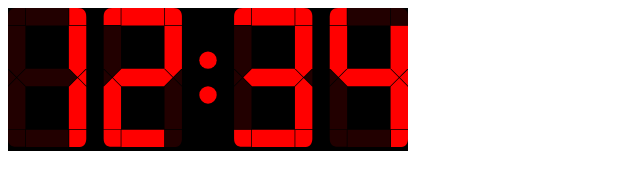
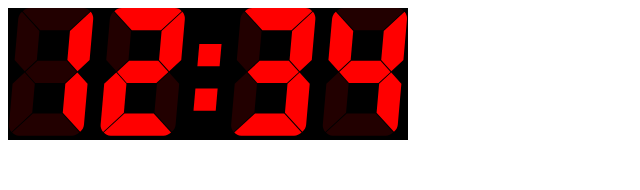
Before and after one commit to Atomek61/modulebar, a plain HTML site: page testa.html in a window 1280 px wide. Shown: the whole page, without its empty margins (0-640 px from the left). Drawn offline with Linux system fonts and the light colour scheme.

Commit message:
style "fat" added

```diff
--- a/modulebar.js
+++ b/modulebar.js
@@ -1,6 +1,6 @@
 //((((((((((((((((((((((((((((((((((((((((((((((((((()))))))))))))))))))))))))))))))))))))))))))))))))))
 //
-//  modulebar.js (c) 2023 Jan-Erich Schirrmacher, www.atomek.de
+//  modulebar.js v2.0 (c) 2023 Jan-Erich Schirrmacher, www.atomek.de
 //
 //  Displays led style ciphers with SVG.
 //
@@ -82,6 +82,14 @@ const MODDEFS_NORMAL = {
     " ": {moduleClass: "modSpace",      width: 4, segCount: 0, segs: {}},
 }
 
+// "fat" design
+const MODDEFS_FAT = {
+    "8": {moduleClass: "mod7Seg",       width: 27, segCount: 7, segs: MOD7_SEGS},
+    ".": {moduleClass: "modDot",        width: 8, segCount: 1, segs: {" ": "-", ".": "X"}},
+    ":": {moduleClass: "modDoubledot",  width: 8, segCount: 1, segs: {" ": "-", ":": "X"}},
+    " ": {moduleClass: "modSpace",      width: 16, segCount: 0, segs: {}},
+}
+
 // "modern" design
 const MODDEFS_MODERN = {
     "8": {moduleClass: "modm13Seg",      width: 9, segCount: 13, segs: MODM13_SEGS},
@@ -93,6 +101,7 @@ const MODDEFS_MODERN = {
 // Define a line for each module set (module set = design)
 let DESIGNDEFS = {
     "normal": {modDefs: MODDEFS_NORMAL, defs: SVG_NORMAL_DEFS, scale: 12, height: 16, space: 1, element: null},
+    "fat":    {modDefs: MODDEFS_FAT, defs: SVG_FAT_DEFS, scale: 4, height: 46, space: 3, element: null},
     "modern": {modDefs: MODDEFS_MODERN, defs: SVG_MODERN_DEFS, scale: 12, height: 16, space: 1, element: null},
 }
 
--- a/modules.js
+++ b/modules.js
@@ -1,8 +1,8 @@
 const SVG_NORMAL_DEFS =
-`<svg version="1.1" viewBox="0 0 156 216" xmlns="http://www.w3.org/2000/svg">
+`<svg version="1.1" viewBox="0 0 156 192" xmlns="http://www.w3.org/2000/svg">
 <defs>
     <path id="segA" d="m16 0c-4.1221 0-7.5433 1.7965-10.479 4.5215l19.479 19.479h58l19.479-19.479c-2.9352-2.725-6.4785-4.5215-10.479-4.5215z" />
-    <path id="segB" d="m103.48 5.5215-19.479 19.479v58l12 12 12-12v-67c0-3.8923-1.7965-7.5433-4.5215-10.479z" />
+    <path id="segB" d="m103.48 5.5215-19.479 19.479v58l12 12 12-12v-67c0-3.8923-1.7965-7.5433-4.5215-10.479z"  />
     <path id="segC" d="m96 97-12 12v58l19.396 19.396c2.7714-2.9944 4.6035-6.3295 4.6035-10.396v-67z" />
     <path id="segD" d="m25 168-19.479 19.479c2.9352 2.725 5.8967 4.5215 10.479 4.5215h76c4 0 7.4766-1.8589 10.4-4.5996l-19.4-19.4z" />
     <path id="segE" d="m12 97-12 12v67c0 3.7774 1.7965 7.5433 4.5215 10.479l19.479-19.479v-58z" />
@@ -29,6 +29,43 @@ const SVG_NORMAL_DEFS =
     </g>
     <g class="modDoubledot">
         <use href="#segDoubledot" />
+    </g>
+    <g class="modSpace">
+    </g>
+</defs>
+</svg>`;
+
+const SVG_FAT_DEFS =
+`<svg version="1.1" viewBox="0 0 108 184" xmlns="http://www.w3.org/2000/svg">
+<defs>
+    <path id="segfA" d="m16 0c-4.1221 0-7.5433 1.7965-10.479 4.5215l27.479 27.479h42l27.479-27.479c-2.9352-2.725-6.4785-4.5215-10.479-4.5215z"/>
+    <path id="segfB" d="m103.48 5.5215-27.479 27.479v42l16 16 16-16v-59c0-3.8923-1.7965-7.5433-4.5215-10.479z"/>
+    <path id="segfC" d="m92 93-16 16v42l27.396 27.396c2.7714-2.9944 4.6035-6.3295 4.6035-10.396v-59z"/>
+    <path id="segfD" d="m33 152-27.479 27.479c2.9352 2.725 5.8967 4.5215 10.479 4.5215h76c4 0 7.4766-1.8589 10.4-4.5996l-27.4-27.4z"/>
+    <path id="segfE" d="m16 93.003-16 15.997 1.6667e-7 59c1.0671e-8 3.7774 1.7965 7.5433 4.5215 10.479l27.479-27.479v-42z"/>
+    <path id="segfF" d="m4.5215 5.5215c-2.725 2.9352-4.5215 6.3564-4.5215 10.479v59l16 16 16-16v-42z"/>
+    <path id="segfG" d="m33 76-16 16 15.431 16 42.569 2e-5 16-16-16-16z"/>
+    <rect id="segfDot" y="152" width="32" height="32" />
+    <g id="segfDoubledot">
+        <rect y="116" width="32" height="32" />
+        <rect y="52" width="32" height="32" />
+    </g>
+    <g class="mod7Seg">
+        <use href="#segfA" />
+        <use href="#segfB" />
+        <use href="#segfC" />
+        <use href="#segfD" />
+        <use href="#segfE" />
+        <use href="#segfF" />
+        <use href="#segfG" />
+        <use href="#topZone" />
+        <use href="#bottomZone" />
+    </g>
+    <g class="modDot">
+        <use href="#segfDot" />
+    </g>
+    <g class="modDoubledot">
+        <use href="#segfDoubledot" />
     </g>
     <g class="modSpace">
     </g>
@@ -72,13 +109,13 @@ const SVG_MODERN_DEFS =
         <use href="#segmL" />
         <use href="#segmM" />
     </g>
-    <g class="modmDot">
+    <g class="modDot">
         <use href="#segmDot" />
     </g>
-    <g class="modmDoubledot">
+    <g class="modDoubledot">
         <use href="#segmDoubledot" />
     </g>
-    <g class="modmSpace">
+    <g class="modSpace">
     </g>
 </defs>
 </svg>
--- a/testa.html
+++ b/testa.html
@@ -8,13 +8,14 @@
 
     <style title="">
         #modbar {
+            white-space-collapse: collapse;
             width: 400px;
             background-color:black;
         }
     </style>
     <script>
         window.onload = ()=>{
-            bar = new ModuleBar(document.getElementById("modbar"), "88:88", "modern", 0, 2);
+            bar = new ModuleBar(document.getElementById("modbar"), "88:88", "fat", 5, 2);
             bar.color = ["#f0f", "#202"];
             bar.display("12:34:56");
         }
```
Also changed, not shown: res/8f.opt.svg (added), res/8f.svg (added).
